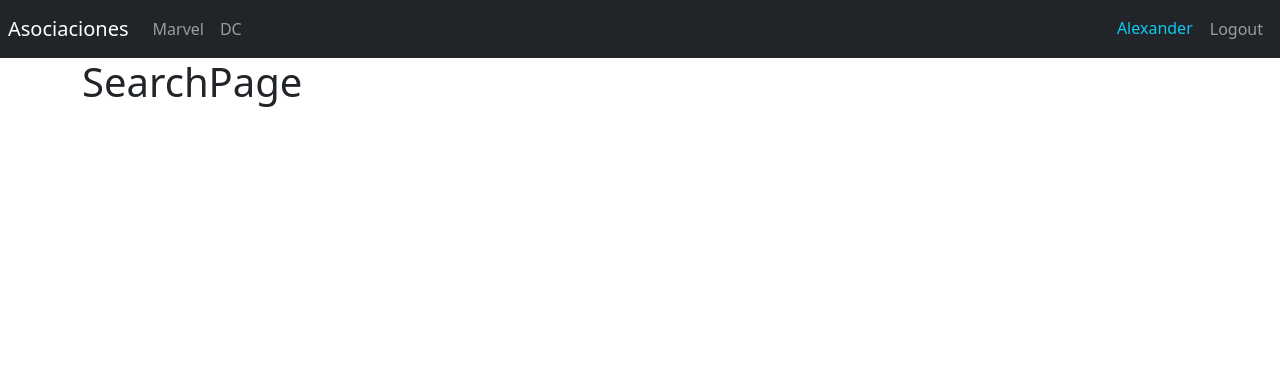
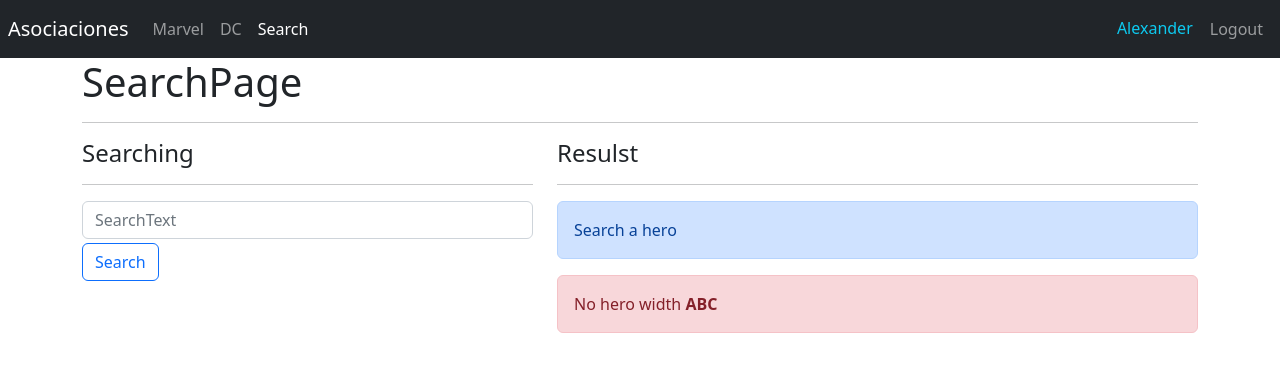
Before and after one commit to AlexanderMartinez25/heroes-spa, a React (Vite) app: page /search in a window 1280 px wide. Shown: the top 372 px of the page. Built offline with nearby package versions, Linux system fonts and the light colour scheme.

Commit message:
Diseño de la pantalla de búsqueda

```diff
--- a/src/heroes/pages/SearchPage.jsx
+++ b/src/heroes/pages/SearchPage.jsx
@@ -1,8 +1,45 @@
+import { HeroCard } from "../components/HeroCard"
 
 export const SearchPage = () => {
   return (
     <>
       <h1>SearchPage</h1>
+      <hr />
+      <div className="row">
+        <div className="col-5">
+          <h4>Searching</h4>
+          <hr />
+
+          <form>
+            <input
+              type="text"
+              className="form-control"
+              placeholder="SearchText"
+              autoComplete="off"
+            />
+
+            <button className="btn btn-outline-primary mt-1">
+              Search
+            </button>
+
+          </form>
+        </div>
+
+        <div className="col-7">
+          <h4>Resulst</h4>
+          <hr />
+
+          <div className="alert alert-primary">
+            Search a hero
+          </div>
+
+          <div className="alert alert-danger">
+            No hero width <strong>ABC</strong>
+          </div>
+
+          {/* <HeroCard  /> */}
+        </div>
+      </div>
     </>
   )
 }
--- a/src/ui/components/NavBar.jsx
+++ b/src/ui/components/NavBar.jsx
@@ -41,6 +41,15 @@ export const NavBar = () => {
           >
             DC
           </NavLink>
+
+          <NavLink
+            className={({ isActive }) =>
+              `nav-item nav-link ${isActive ? "active" : undefined}`
+            }
+            to="/search"
+          >
+            Search
+          </NavLink>
         </div>
       </div>
 
```
